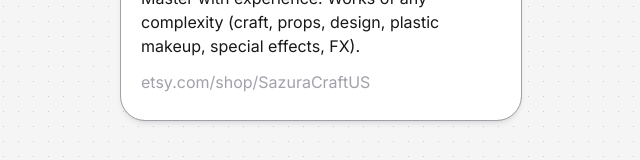
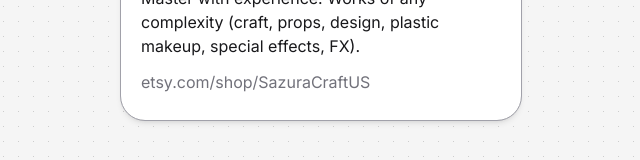
Before and after one commit to aldouus/gionidude-links, a Next.js app: page /collabs in a window 1280 px wide. Shown: the part 511-671 px from the top of the page, without its empty margins (319-959 px from the left). Built offline with nearby package versions, Linux system fonts and the light colour scheme.

Commit message:
update color contrast

```diff
--- a/components/ui/Card.tsx
+++ b/components/ui/Card.tsx
@@ -64,7 +64,7 @@
 
 const CardLink = (props: CardLinkProps) => {
   return (
-    <p className="text-zinc-400">{props.url}</p>
+    <p className="text-zinc-500">{props.url}</p>
   )
 }
 
```
